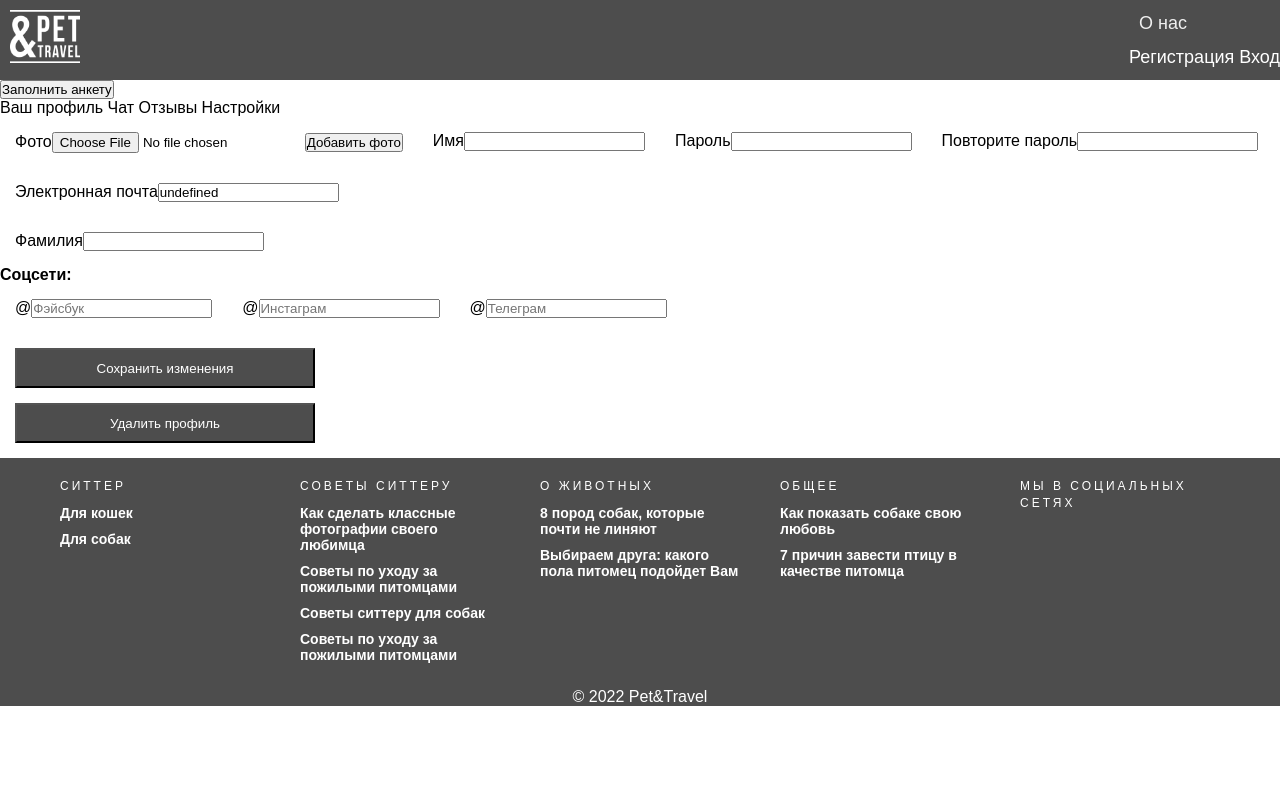
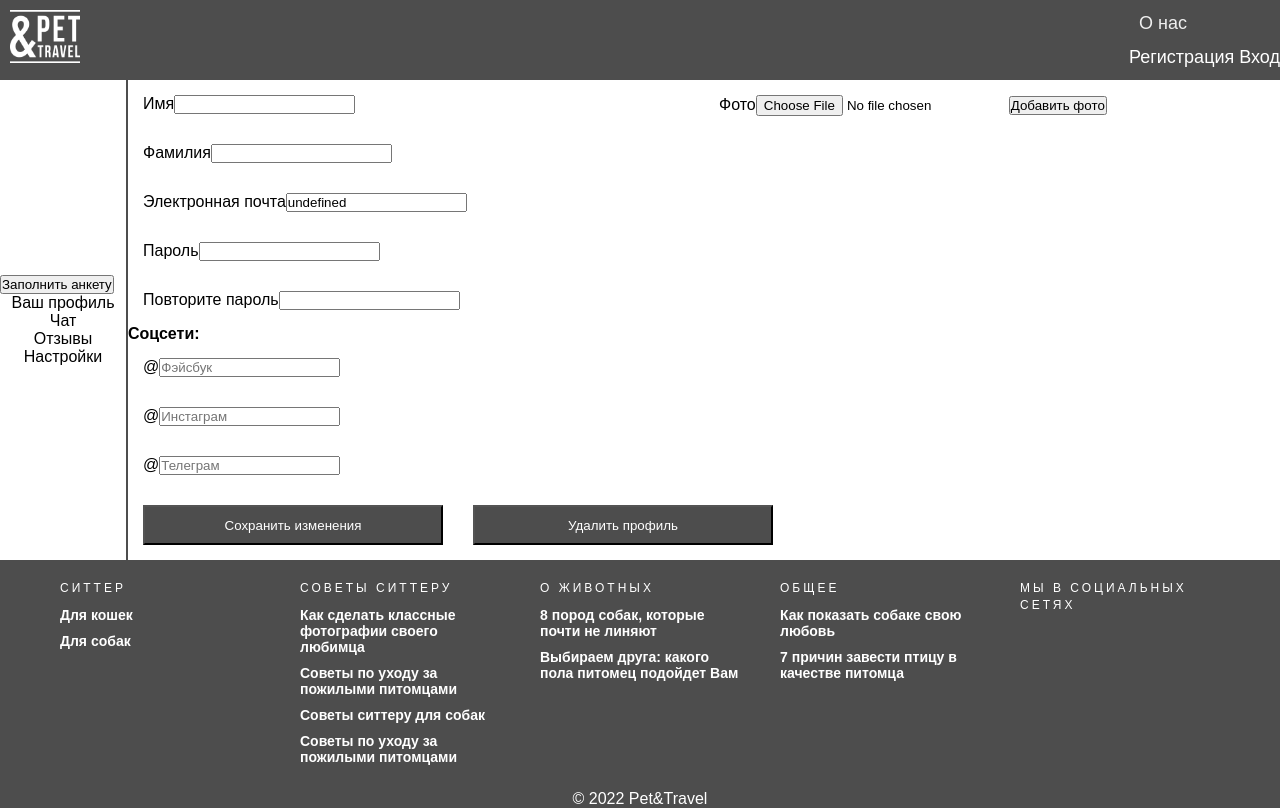
Before and after one commit to MaryBrandyBug/Pet-Travel, a React (Create React App) app in the folder client/: page /profile/settings in a window 1280 px wide. Built offline with nearby package versions, Linux system fonts and the light colour scheme.

Commit message:
release sidebar+setting 1.0

```diff
--- a/client/src/components/ParentProfileForm/ParentProfileForm.jsx
+++ b/client/src/components/ParentProfileForm/ParentProfileForm.jsx
@@ -5,7 +5,7 @@ import './ParentProfileForm.css';
 export default function ParentProfileForm() {
   const dispatch = useDispatch();
   const user = useSelector((store) => store.userStore);
-  const p = useSelector((store) => store.parentStore);
+  // const p = useSelector((store) => store.parentStore);
   // console.log(p.pet[0]?.id);
 
   const [pets, setPets] = useState([{}]);
@@ -152,7 +152,7 @@ export default function ParentProfileForm() {
         <h4>Ваши питомцы:</h4>
         {pets.map((el, i) => pet(i))}
         {/* pet */}
-        <button type="button" onClick={(e) => { setPets([...pets, {}]); }}>Добавить питомца</button>
+        <button type="button" onClick={() => { setPets([...pets, {}]); }}>Добавить питомца</button>
         <button type="submit">Создать</button>
       </form>
     </div>
--- /dev/null
+++ b/client/src/components/Profile/Profile.css
@@ -0,0 +1,15 @@
+.link_bar {
+    display: flex;
+}
+.left_menu {
+    display: flex;
+    justify-content: center;
+    flex-direction: column;
+    width: 10%;
+    border-right: 2px solid #4d4d4d;
+
+}
+
+.rigth_menu {
+    width: 90%;
+}
--- a/client/src/components/Profile/Profile.jsx
+++ b/client/src/components/Profile/Profile.jsx
@@ -2,11 +2,14 @@ import React from 'react';
 import { Outlet, Link } from 'react-router-dom';
 import { useSelector } from 'react-redux';
 import Sidebar from '../Sidebar/Sidebar';
+import './Profile.css';
 
 export default function Profile() {
   const user = useSelector((store) => store.userStore);
   return (
     <div>
+      <div className="link_bar">
+        <div className="left_menu">
           <div>
             {user?.role === 'parent'
               ? (
@@ -20,9 +23,11 @@ export default function Profile() {
                 </Link>
               )}
           </div>
-      <div>
           <Sidebar />
+        </div>
+        <div className="rigth_menu">
           <Outlet />
+        </div>
       </div>
     </div>
   );
--- /dev/null
+++ b/client/src/components/Settings/Settings.css
@@ -0,0 +1,24 @@
+.setting_form {
+    display: flex;
+    flex-direction: column;
+}
+.setting_form>form {
+    padding: 0;
+}
+.basic_data {
+    display: flex;
+    flex-direction: column;
+}
+.social_set {
+    display: flex;
+    flex-direction: column;
+}
+.data_input {
+    display: flex;
+}
+.data_input>.basic_data {
+    width: 50%;
+}
+.btn {
+    display: flex;
+}
--- a/client/src/components/Settings/Settings.jsx
+++ b/client/src/components/Settings/Settings.jsx
@@ -1,6 +1,7 @@
 import { useSelector } from 'react-redux';
 import React, { useState } from 'react';
 import { useNavigate } from 'react-router-dom';
+import './Settings.css';
 
 export default function Setting() {
   const user = useSelector((store) => store.userStore);
@@ -40,18 +41,21 @@ export default function Setting() {
       .then((res) => res.json());
   };
   return (
-    <div>
+    <div className="setting_form">
       <form className="updform" onSubmit={handleSubmit}>
-        <div className="form-item">
-          {/* <img src="" alt="photo" name="mainPhoto"/> */}
-          <span>Фото</span>
-          <input type="file" name="mainPhoto" />
-          <button type="submit">Добавить фото</button>
-        </div>
-
+        <div className="data_input">
+          <div className="basic_data">
             <div className="form-item">
               <span>Имя</span>
               <input type="text" className="upd" value={user?.name} name="name" onChange={handleInput} />
+            </div>
+            <div className="form-item">
+              <span>Фамилия</span>
+              <input type="text" className="upd" value={user?.surname} name="surname" onChange={handleInput} />
+            </div>
+            <div className="form-item">
+              <span>Электронная почта</span>
+              <input type="email" className="upd" value={`${user?.email}`} name="email" onChange={handleInput} />
             </div>
             <div className="form-item">
               <span>Пароль</span>
@@ -61,17 +65,15 @@ export default function Setting() {
               <span>Повторите пароль</span>
               <input type="password" className="upd" value={user?.password} name="password" onChange={handleInput} />
             </div>
+          </div>
           <div className="form-item">
-          <span>Электронная почта</span>
-          <input type="email" className="upd" value={`${user?.email}`} name="email" onChange={handleInput} />
+            {/* <img src="" alt="photo" name="mainPhoto"/> */}
+            <span>Фото</span>
+            <input type="file" name="mainPhoto" />
+            <button type="submit">Добавить фото</button>
           </div>
-
-        <div className="add-item">
-          <div className="form-item">
-            <span>Фамилия</span>
-            <input type="text" className="upd" value={user?.surname} name="surname" onChange={handleInput} />
         </div>
-          <div>
+        <div className="social_set">
           <div>
             <h4>
               Соцсети:
@@ -90,16 +92,19 @@ export default function Setting() {
             <input name="telegram" type="text" placeholder="Телеграм" onChange={handleInput} />
           </div>
         </div>
-
-        </div>
-
+        <div className="btn">
+          <div className="btn_put">
             <div className="btn_sub">
               <button type="submit">Сохранить изменения</button>
             </div>
+          </div>
+          <div className="btn_del">
+            <div className="btn_sub">
+              <button type="button" onClick={() => deleteProfile()}>Удалить профиль</button>
+            </div>
+          </div>
+        </div>
       </form>
-      <div className="btn_sub">
-        <button type="submit" onClick={() => deleteProfile()}>Удалить профиль</button>
-      </div>
 
     </div>
   );
--- a/client/src/components/Sidebar/Sidebar.css
+++ b/client/src/components/Sidebar/Sidebar.css
@@ -1,3 +1,9 @@
 .span{
   color: black;
 }
+.side_text {
+  width: 100%;
+  display: flex;
+  flex-direction: column;
+  align-items: center;
+}
--- a/client/src/components/Sidebar/Sidebar.jsx
+++ b/client/src/components/Sidebar/Sidebar.jsx
@@ -4,7 +4,7 @@ import './Sidebar.css';
 
 export default function Sidebar() {
   return (
-    <div>
+    <div className="side_text">
       <Link to="/profile"><span className="span">Ваш профиль</span></Link>
       {' '}
       <Link to="/chat"><span className="span">Чат</span></Link>
--- a/client/src/components/SitterProfileForm/SitterProfileForm.jsx
+++ b/client/src/components/SitterProfileForm/SitterProfileForm.jsx
@@ -6,9 +6,9 @@ export default function SitterProfileForm() {
   const user = useSelector((store) => store.userStore);
   const dispatch = useDispatch();
 
-  const [checked, setChecked] = useState(false);
+  // const [checked, setChecked] = useState(false);
   const [sitterProfileForm, setSitterProfileForm] = useState({
-    status: '', country: '', city: '', aboutMe: '', cats: checked, dogs: false, fish: false, horses: false, birds: false, reptiles: false, smallPets: false,
+    status: '', country: '', city: '', aboutMe: '', cats: false, dogs: false, fish: false, horses: false, birds: false, reptiles: false, smallPets: false,
   });
 
   const handleInput = (e) => {
```
Also changed, not shown: 1 other file (tests, documents, lock files or other folders). Lines whose indentation alone changed are shown as unchanged.
